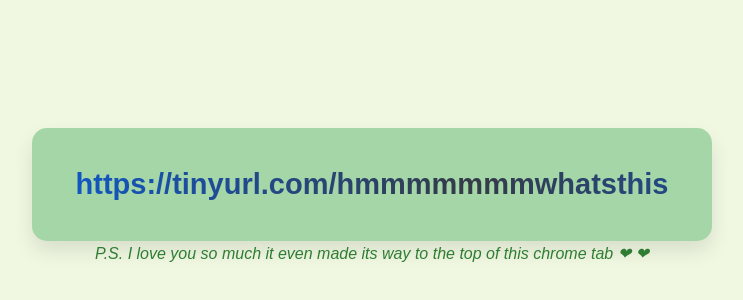
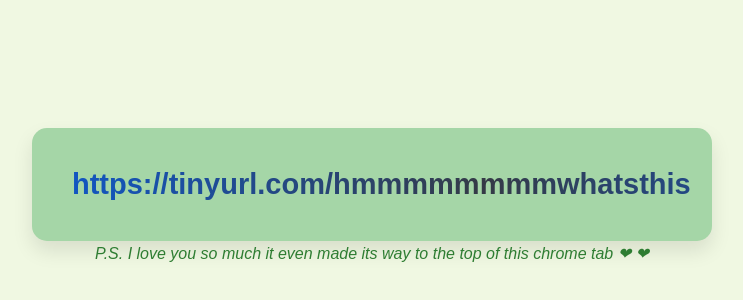
Before and after one commit to TylerThomas6/Happy-Birthday, a plain HTML site: page card4.html in a window 1280 px wide. Shown: the part 216-516 px from the top of the page, without its empty margins (268-1011 px from the left). Drawn offline with Linux system fonts and the light colour scheme.

Commit message:
Update card4.html

```diff
--- a/card4.html
+++ b/card4.html
@@ -4,8 +4,8 @@
 <head>
   <meta charset="utf-8">
   <meta name="viewport" content="width=device-width">
-  <title>I love you!!!!</title>
-  <link rel="icon" type="images/favicon.ico" href="favicon.ico">
+  <title>Your Special Birthday Card</title>
+  <link rel="icon" type="favicon.ico" href="/images/favicon.ico">
   <link href="style.css" rel="stylesheet" type="text/css" />
 </head>
 
@@ -14,8 +14,8 @@
 
   <div class="card-container">
     <div class="card">
-      <!-- Adding the mewtru link (https://tinyurl.com/hmmmmmmmwhatsthis) -->
-      <a id="mewtru-link" href="https://tinyurl.com/hmmmmmmmwhatsthis">https://tinyurl.com/hmmmmmmmwhatsthis</a>
+      <!-- Adding the mewtru link (https://tinyurl.com/hmmmmmmmmwhatsthis) -->
+      <a id="mewtru-link" href="https://tinyurl.com/hmmmmmmmmwhatsthis">https://tinyurl.com/hmmmmmmmmwhatsthis</a>
     </div>
   </div>
   <span id="favicon-notice"><i>P.S. I love you so much it even made its way to the top of this chrome tab ❤ ❤</i></span>
```
